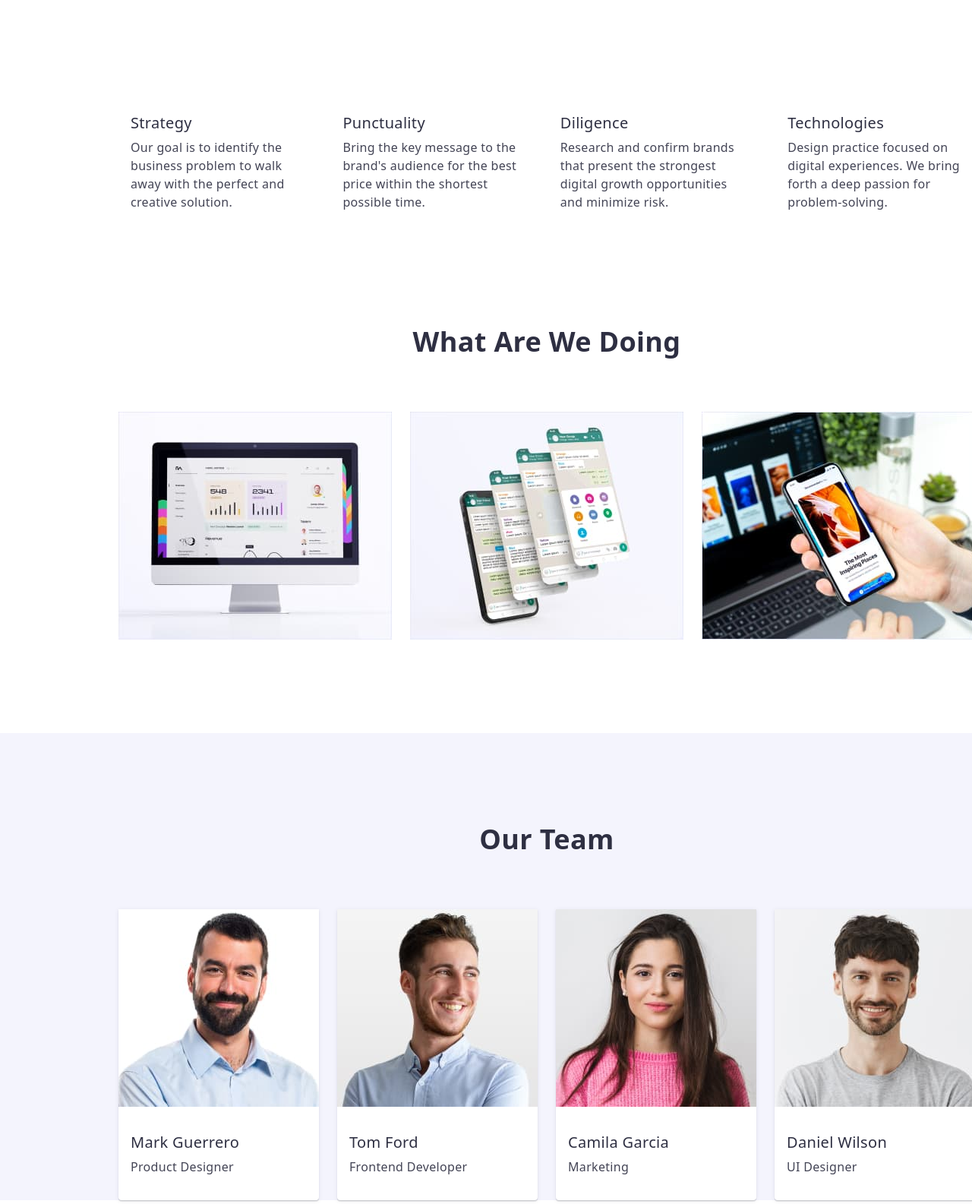
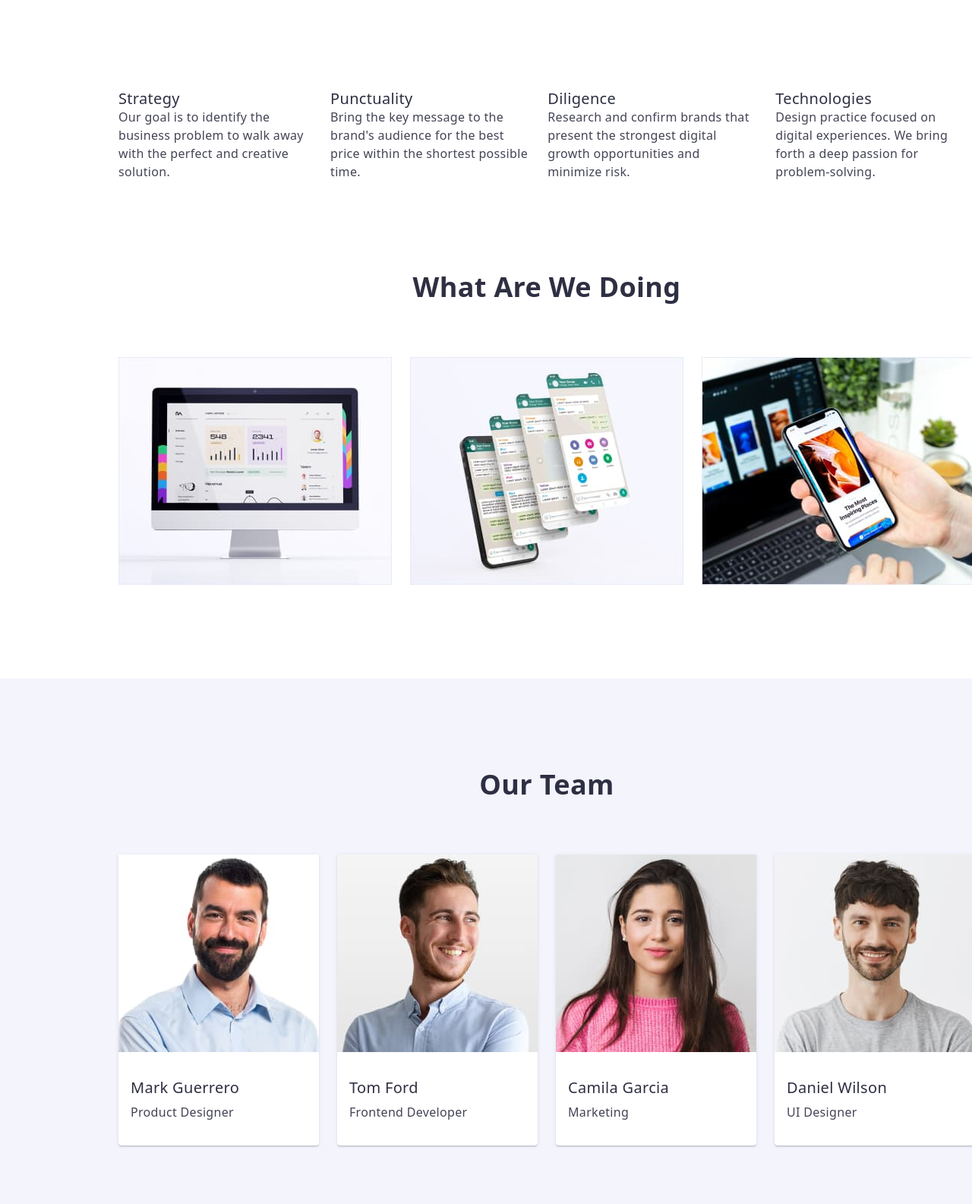
Before and after one commit to Dmitro-KDV/goit-markup-hw-03, a plain HTML site: page index.html in a window 1280 px wide. Shown: the part 735-2320 px from the top of the page at 76% size. Drawn offline with Linux system fonts and the light colour scheme.

Commit message:
ДЗ 3 виправлення 7

```diff
--- a/css/styles.css
+++ b/css/styles.css
@@ -135,16 +135,17 @@ body {
       rgba(46, 47, 66, 0.7),
       rgba(46, 47, 66, 0.7)),
       url(../images/people-office.jpg);
+      padding: 188px 0;
 }
 .hero .container{
     display: flex;
     flex-direction: column;
-    margin-bottom: 120px;
+    gap: 48px;
 }
 .hero-title {
     color: var(--text-color);
     width: 496px;
-    margin: 188px auto 0;
+    margin: 0 auto;
     font-weight: 700;
     font-size: 56px;
     line-height: 1.07;
@@ -155,7 +156,7 @@ body {
     color: var(--text-color);
     background: var(--button-color);
     width: 169px;
-    margin: 48px auto 188px;
+    margin: 0 auto;
     padding: 16px;
     cursor: pointer;
     font-weight: 500;
@@ -185,10 +186,10 @@ body {
     overflow: hidden;
 }
 .section {
-    margin-bottom: 120px;
+    padding-top: 120px;
 }
 .section .feature,
-.section .profile,
+.section .profile-group,
 .section .specialist-group
 {
     display: flex;
@@ -196,10 +197,16 @@ body {
     padding-left: 0;
     margin: 0;
 }
+.section.profile {
+    padding-bottom: 120px;
+}
+.feature-title,
+.feature-explanation {
+    margin: 0;
+}
 .section.specialist {
-    padding-top: 120px;
-    margin-left: 0;
-    margin-right: 0;
+    padding-bottom: 120px;
+    margin: 0;
     background: var(--logo-color-foot);
 }
 .specialist .specialist-list {
@@ -271,7 +278,6 @@ body {
 }
 .goods-gap {
     display: flex;
-    justify-content: space-between ;
     gap: 24px;
 }
 .goods .goods-list {
--- a/index.html
+++ b/index.html
@@ -59,9 +59,9 @@
                 </li>
             </ul>
         </section>
-        <section class="section container">
+        <section class="section profile container">
             <h2 class="section-title">What are we doing</h2>
-            <ul class="profile list">
+            <ul class="profile-group list">
                 <li>
                     <img src="./images/img-1.jpg" alt="writing programs" width="360">
                 </li>
```
